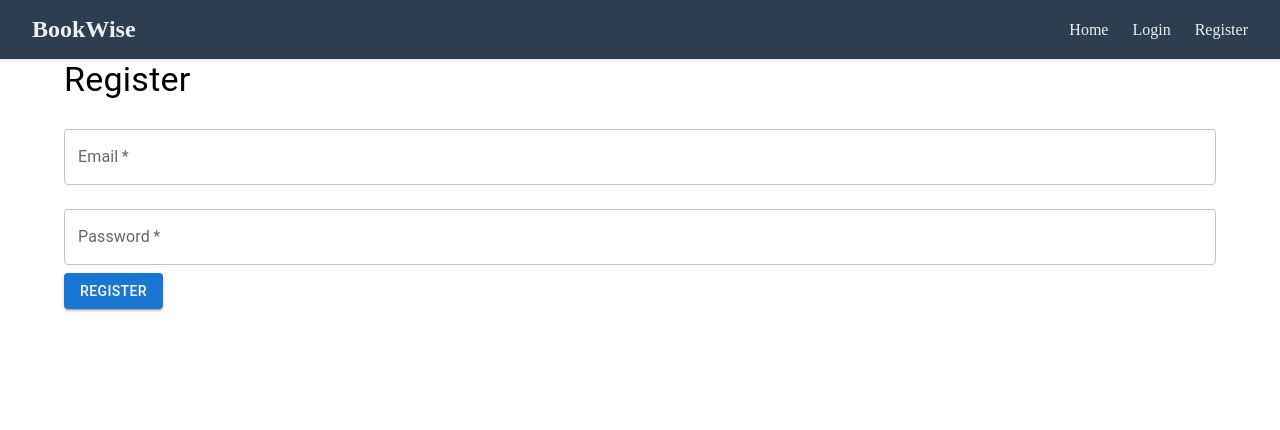
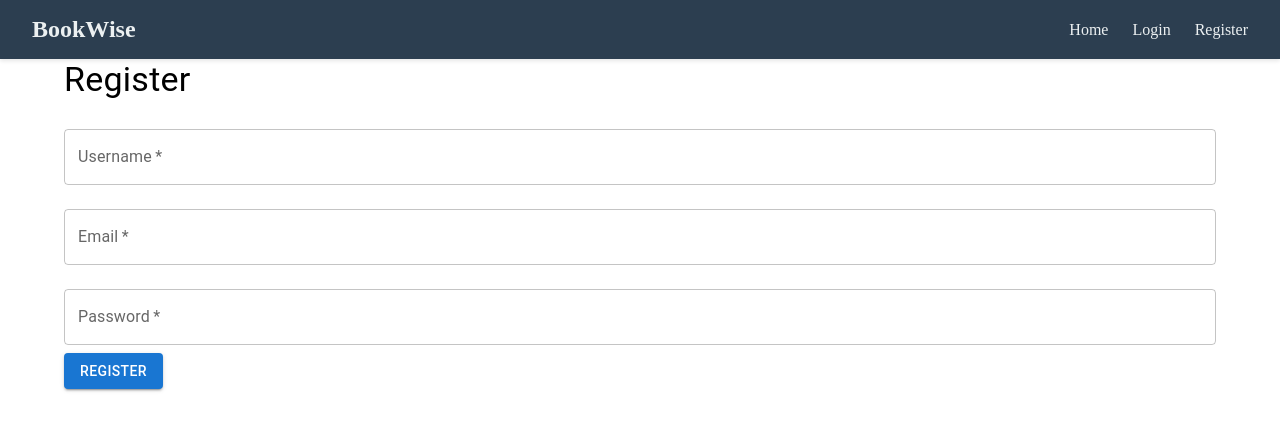
Before and after one commit to GlitchyX3/bookwise, a React (Create React App) app in the folder frontend/: page /register in a window 1280 px wide. Shown: the top 430 px of the page. Built offline with nearby package versions, Linux system fonts and the light colour scheme; no server answers.

Commit message:
Update Register.js

```diff
--- a/frontend/src/pages/Register.js
+++ b/frontend/src/pages/Register.js
@@ -3,6 +3,7 @@ import { TextField, Button, Container, Typography } from '@mui/material';
 import { registerUser } from '../services/api';
 
 const Register = () => {
+  const [username, setUsername] = useState('');
   const [email, setEmail] = useState('');
   const [password, setPassword] = useState('');
   const [error, setError] = useState('');
@@ -12,19 +13,18 @@ const Register = () => {
     event.preventDefault();
     setError('');
     setSuccess('');
-
-    if (!email || !password) {
+    if (!username || !email || !password) {
       setError('Please enter all fields');
       return;
     }
-
     try {
-      const userData = { email, password };
+      const userData = { username, email, password };
       const data = await registerUser(userData);
       console.log('Registration successful:', data);
       setSuccess('Registration successful!');
     } catch (error) {
-      setError(error.msg || 'Registration failed');
+      console.error('Registration error:', error);
+      setError(error.response?.data?.message || error.message || 'Registration failed');
     }
   };
 
@@ -32,6 +32,14 @@ const Register = () => {
     <Container>
       <Typography variant="h4" gutterBottom>Register</Typography>
       <form onSubmit={handleSubmit}>
+        <TextField
+          label="Username"
+          fullWidth
+          margin="normal"
+          value={username}
+          onChange={(e) => setUsername(e.target.value)}
+          required
+        />
         <TextField
           label="Email"
           type="email"
```
